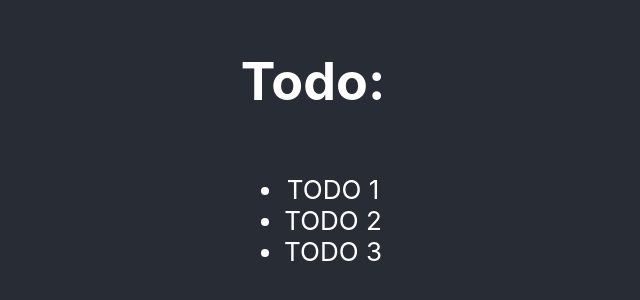
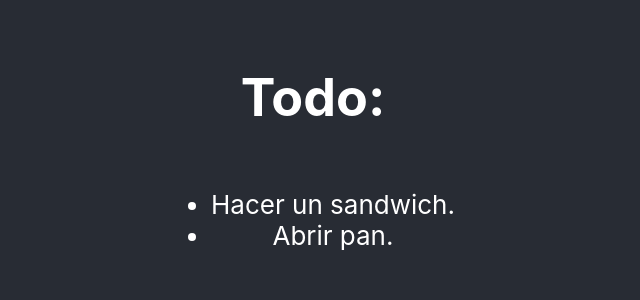
Before and after one commit to axSheru/react-typescript-todo, a React (Create React App) app: page / in a window 1280 px wide. Shown: the part 246-546 px from the top of the page, without its empty margins (327-967 px from the left). Built offline with nearby package versions, Linux system fonts and the light colour scheme.

Commit message:
FEAT: Implemented atomic design on Todo components.

```diff
--- a/src/todo/Todo.tsx
+++ b/src/todo/Todo.tsx
@@ -1,14 +1,11 @@
+import { TodoList } from './components/TodoList';
 import { TodoProvider } from './context/TodoProvider';
 
 export const Todo = () => {
     return (
         <TodoProvider>
             <h1>Todo:</h1>
-            <ul>
-                <li>TODO 1</li>
-                <li>TODO 2</li>
-                <li>TODO 3</li>
-            </ul>
+            <TodoList />
         </TodoProvider>
     );
 };
```
